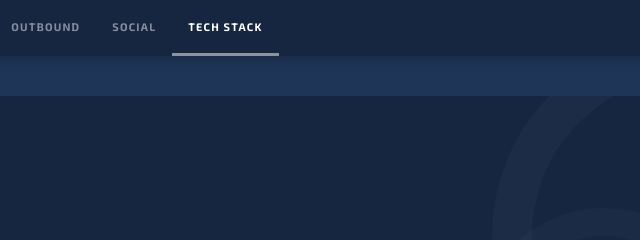
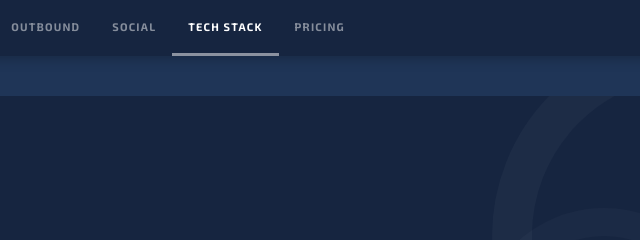
Before and after one commit to JustGym-SW/justgym-plan, a plain HTML site: page stack.html in a window 1280 px wide. Shown: the top 240 px of the page, 448-1088 px from the left. Drawn offline with Linux system fonts and the light colour scheme.

Commit message:
Fix missing Pricing nav link on Tech Stack page

```diff
--- a/stack.html
+++ b/stack.html
@@ -17,6 +17,7 @@
     <a href="outbound.html">Outbound</a>
     <a href="social.html">Social</a>
     <a href="stack.html" class="active">Tech Stack</a>
+    <a href="pricing.html">Pricing</a>
   </div>
 </nav>
 
```
